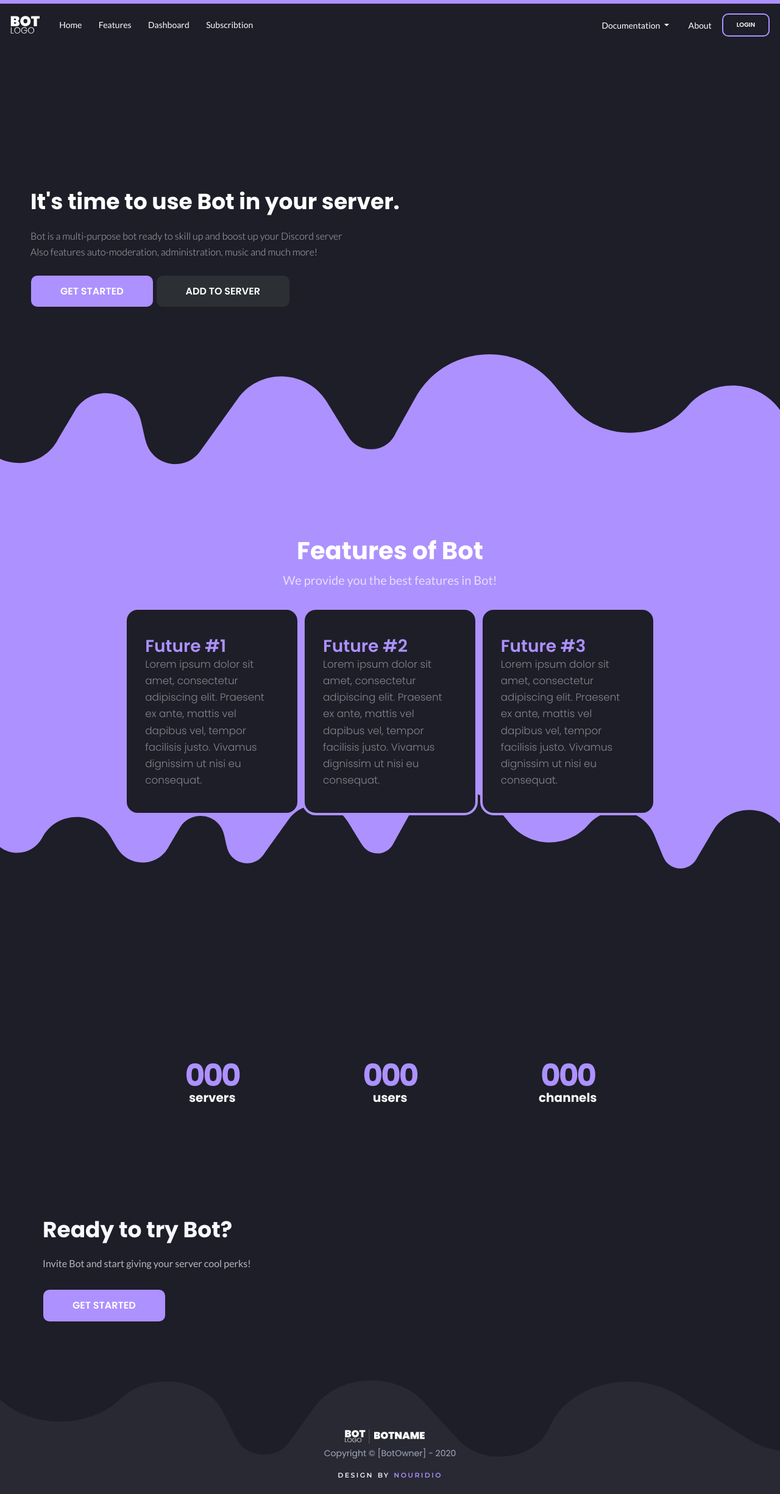
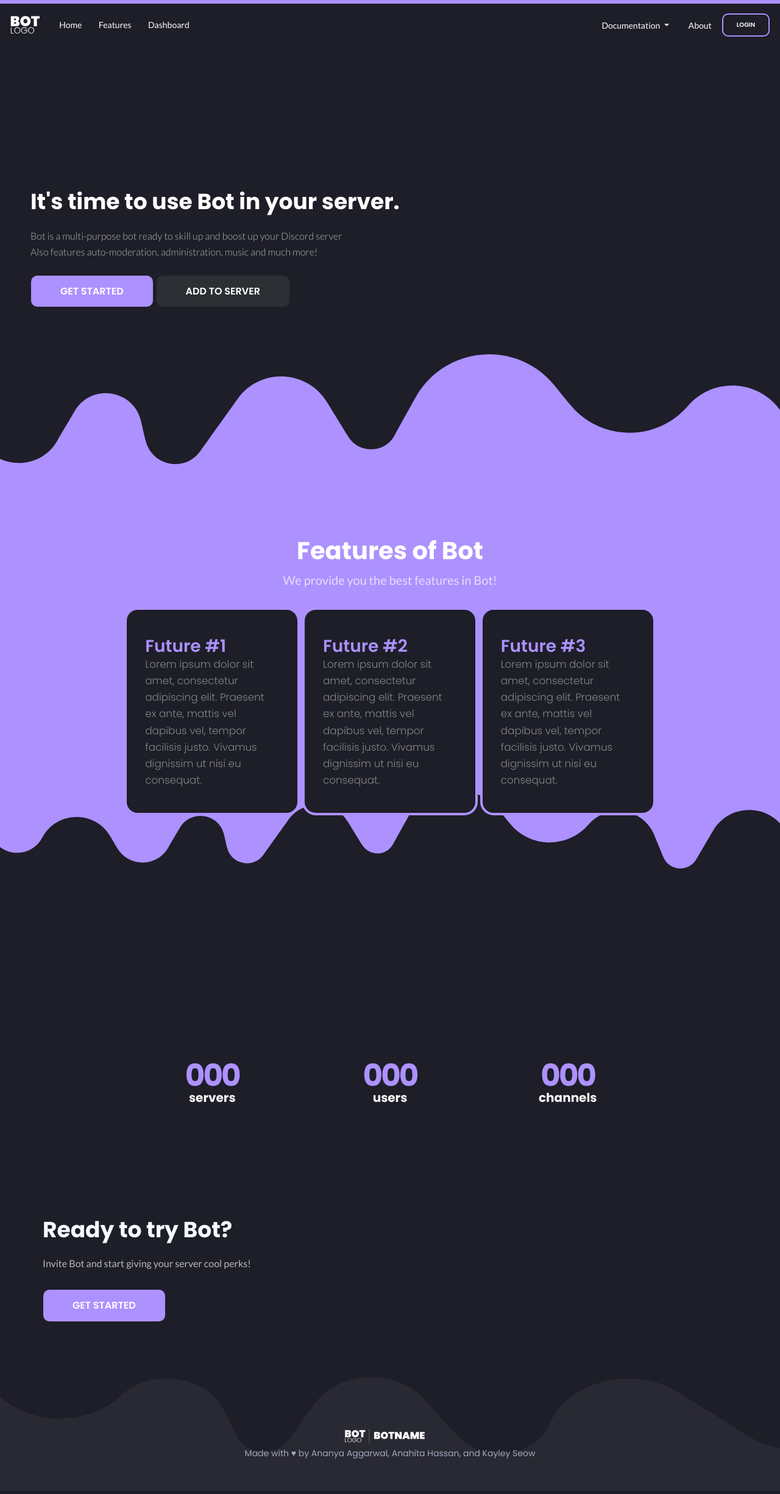
Before and after one commit to anahitahassan/Covid-Help-Hub, a plain HTML site: page index.html in a window 1280 px wide. Shown: the whole page at 61% size. Drawn offline with nearby package versions, Linux system fonts and the light colour scheme.

Commit message:
Update index.html

```diff
--- a/index.html
+++ b/index.html
@@ -9,7 +9,7 @@
     <link href="https://fonts.googleapis.com/css?family=Poppins:300,400,600,700,800,900&display=swap" rel="stylesheet">
     <link href="https://fonts.googleapis.com/css?family=Montserrat:400,600,700,800,900&display=swap" rel="stylesheet">
     <link href="https://fonts.googleapis.com/css?family=Lato:300,400,600,700,800,900&display=swap" rel="stylesheet">
-    <title>Your bot name</title>
+    <title>CovidHelpHub</title>
 </head>
 <body>
 <nav class="navbar navbar-expand-lg bg-transparent">
@@ -27,9 +27,6 @@
             </li>
             <li class="nav-item">
                 <a class="nav-link" href="/features">Dashboard</a>
-            </li>
-            <li class="nav-item">
-                <a class="nav-link" href="/features">Subscribtion</a>
             </li>
         </ul>
         <div class="nav-item dropdown">
@@ -116,9 +113,8 @@
     <div class="footer">
         <div class="bot-footer">
             <img src="assets/BotLogoWord.svg" width="150"><br />
-            Copyright © [BotOwner] - 2020
+            Made with ♥ by Ananya Aggarwal, Anahita Hassan, and Kayley Seow
         </div><br/>
-        <div class="nouridio">design by <a href="https://twitter.com/Nouridio"> nouridio</a></div>
     </div>
 </div>
 <script src="https://code.jquery.com/jquery-3.3.1.slim.min.js" integrity="sha384-q8i/X+965DzO0rT7abK41JStQIAqVgRVzpbzo5smXKp4YfRvH+8abtTE1Pi6jizo" crossorigin="anonymous"></script>
```
